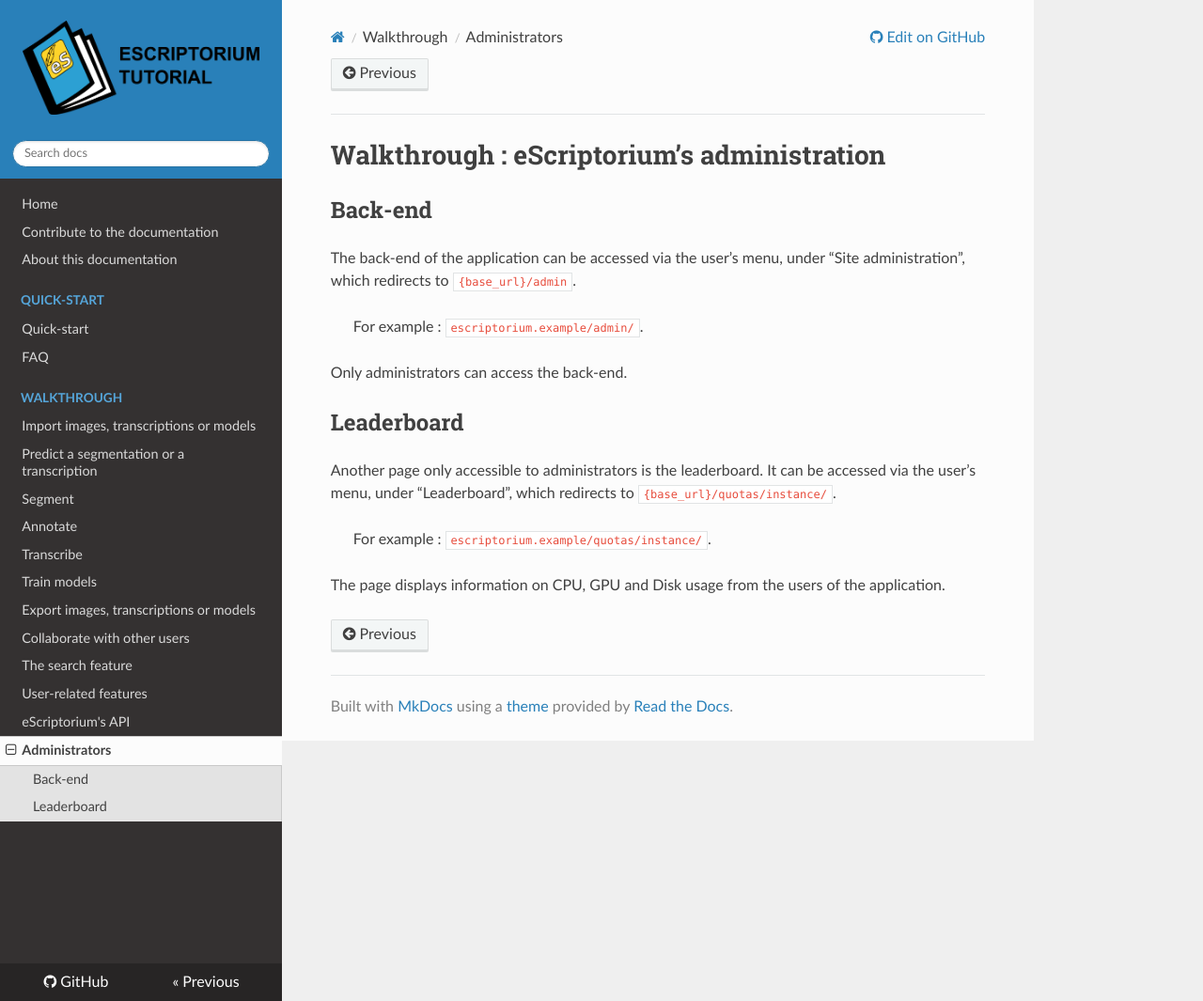
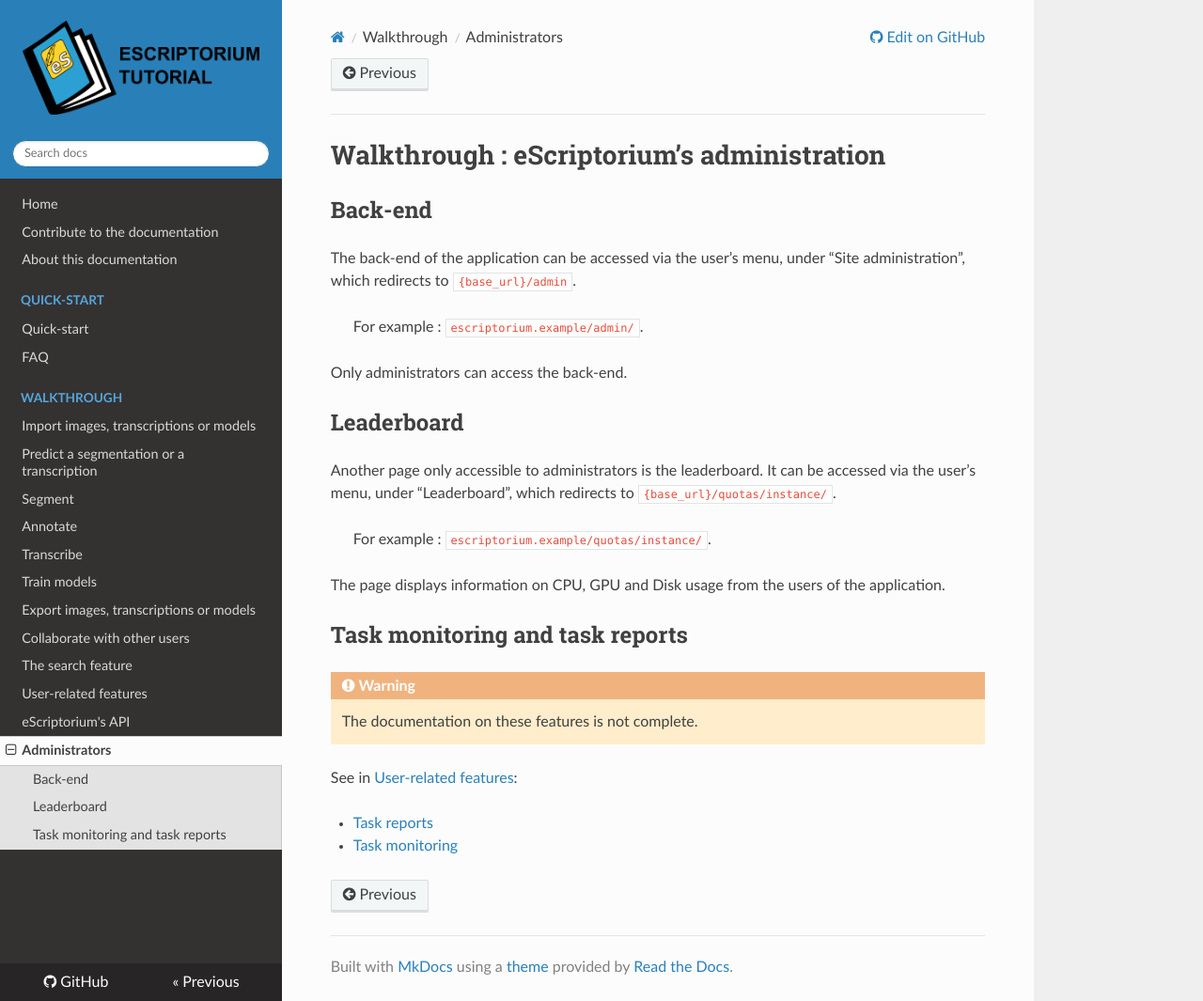
Before and after one commit to alix-tz/escriptorium-documentation, an MkDocs documentation site: the page built from docs/walkthrough_administrators.md, in a window 1280 px wide and 1065 px high. Shown: the whole window at 94% size. Built offline with MkDocs 1.6.1, drawn with Linux system fonts in a browser that asks for light colours; nearby versions of some CDN libraries.

Commit message:
added a subsection in administrator related to the content of users

```diff
--- a/docs/walkthrough_administrators.md
+++ b/docs/walkthrough_administrators.md
@@ -23,3 +23,13 @@
 > For example : `escriptorium.example/quotas/instance/`.
 
 The page displays information on CPU, GPU and Disk usage from the users of the application.
+
+## Task monitoring and task reports
+
+!!! Warning
+    The documentation on these features is not complete.
+
+See in [User-related features](walkthrough_users.md):
+
+- [Task reports](walkthrough_users.md#task-reports)
+- [Task monitoring](walkthrough_users.md#task-monitoring)
```
